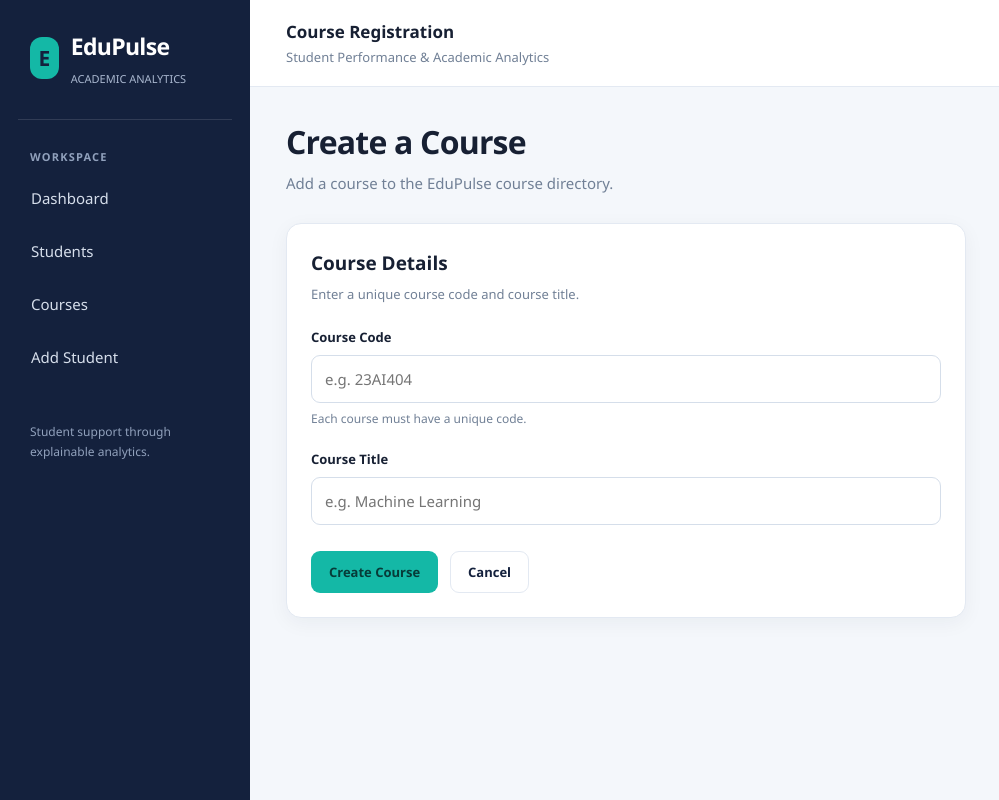
After one commit to rohanronniie/EduPulse, a Flask app: page /courses/new in a window 1280 px wide. The commit adds this page. Shown: the whole page, without its empty margins (0-999 px from the left). Run offline with Flask 3, Linux system fonts and the light colour scheme.

Commit message:
feat: add course management

```diff
--- a/src/__init__.py
+++ b/src/__init__.py
@@ -1,6 +1,7 @@
 
-from flask import Flask
+from flask import Flask, render_template
 
+from src.course_routes import courses_bp
 from src.database import SessionLocal, initialize_database
 from src.student_routes import students_bp
 
@@ -22,8 +23,7 @@ def create_app(test_config=None):
         initialize_database()
 
     app.register_blueprint(students_bp)
-
-    from flask import render_template
+    app.register_blueprint(courses_bp)
 
     @app.route("/")
     def home():
--- /dev/null
+++ b/src/course_routes.py
@@ -0,0 +1,66 @@
+
+from flask import (
+    Blueprint,
+    current_app,
+    flash,
+    redirect,
+    render_template,
+    request,
+    url_for,
+)
+from sqlalchemy import select
+from sqlalchemy.exc import IntegrityError
+
+from src.models import Course
+
+
+courses_bp = Blueprint("courses", __name__, url_prefix="/courses")
+
+
+@courses_bp.route("/")
+def list_courses():
+    """Display all registered courses."""
+    session_factory = current_app.config["SESSION_FACTORY"]
+
+    with session_factory() as session:
+        courses = session.scalars(
+            select(Course).order_by(Course.course_code)
+        ).all()
+
+    return render_template("courses.html", courses=courses)
+
+
+@courses_bp.route("/new", methods=["GET", "POST"])
+def create_course():
+    """Display the course form and create a course."""
+    if request.method == "POST":
+        course_code = request.form.get("course_code", "").strip()
+        title = request.form.get("title", "").strip()
+
+        if not course_code or not title:
+            flash("Course code and title are required.", "error")
+            return render_template("course_form.html")
+
+        session_factory = current_app.config["SESSION_FACTORY"]
+
+        with session_factory() as session:
+            course = Course(
+                course_code=course_code,
+                title=title,
+            )
+            session.add(course)
+
+            try:
+                session.commit()
+            except IntegrityError:
+                session.rollback()
+                flash(
+                    "That course code already exists. Please use a unique code.",
+                    "error",
+                )
+                return render_template("course_form.html"), 409
+
+        flash("Course created successfully.", "success")
+        return redirect(url_for("courses.list_courses"))
+
+    return render_template("course_form.html")
--- a/src/templates/base.html
+++ b/src/templates/base.html
@@ -35,9 +35,16 @@
                 >Students</a>
 
                 <a
+                    class="nav-link {% if request.endpoint == 'courses.list_courses' %}active{% endif %}"
+                    href="{{ url_for('courses.list_courses') }}"
+                >Courses</a>
+
+
+                <a
                     class="nav-link {% if request.endpoint == 'students.create_student' %}active{% endif %}"
                     href="{{ url_for('students.create_student') }}"
                 >Add Student</a>
+
             </nav>
 
             <div class="sidebar-footer">
--- /dev/null
+++ b/src/templates/course_form.html
@@ -0,0 +1,63 @@
+
+{% extends "base.html" %}
+
+{% block title %}Add Course | EduPulse{% endblock %}
+{% block topbar_title %}Course Registration{% endblock %}
+
+{% block content %}
+<div class="page-heading">
+    <div>
+        <h1>Create a Course</h1>
+        <p>Add a course to the EduPulse course directory.</p>
+    </div>
+</div>
+
+<section class="card form-card">
+    <h2 class="section-title">Course Details</h2>
+    <p class="section-description">
+        Enter a unique course code and course title.
+    </p>
+
+    <form method="post">
+        <div class="form-group">
+            <label for="course_code">Course Code</label>
+            <input
+                class="form-control"
+                type="text"
+                id="course_code"
+                name="course_code"
+                maxlength="30"
+                placeholder="e.g. 23AI404"
+                required
+            >
+            <p class="form-help">
+                Each course must have a unique code.
+            </p>
+        </div>
+
+        <div class="form-group">
+            <label for="title">Course Title</label>
+            <input
+                class="form-control"
+                type="text"
+                id="title"
+                name="title"
+                maxlength="100"
+                placeholder="e.g. Machine Learning"
+                required
+            >
+        </div>
+
+        <div class="form-actions">
+            <button type="submit" class="btn btn-primary">
+                Create Course
+            </button>
+
+            <a
+                href="{{ url_for('courses.list_courses') }}"
+                class="btn btn-secondary"
+            >Cancel</a>
+        </div>
+    </form>
+</section>
+{% endblock %}
--- a/src/templates/index.html
+++ b/src/templates/index.html
@@ -36,7 +36,9 @@
     <section class="card">
         <p class="stat-label">Course Management</p>
         <p class="stat-value">02</p>
-        <p class="stat-description">Course management is coming next.</p>
+        <p>
+            <a href="{{ url_for('courses.list_courses') }}">View courses →</a>
+        </p>
     </section>
 
     <section class="card">
```
Also changed, not shown: src/templates/courses.html (added, +55 -0 lines), tests/test_app.py (+85 -1 lines).
